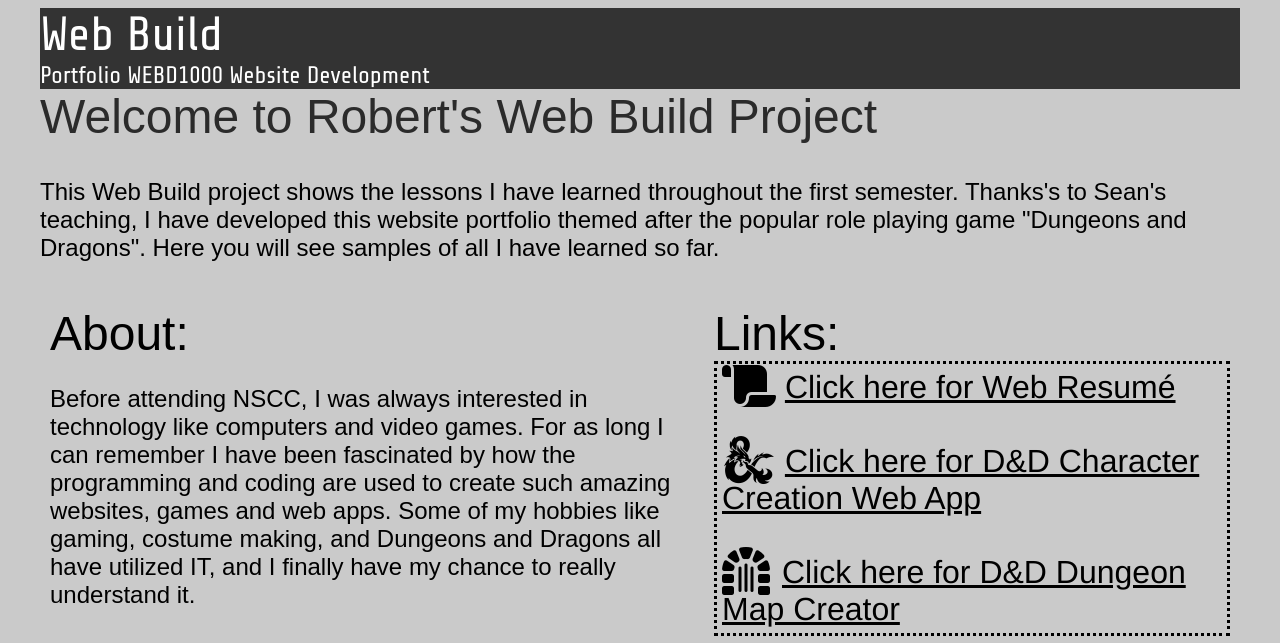
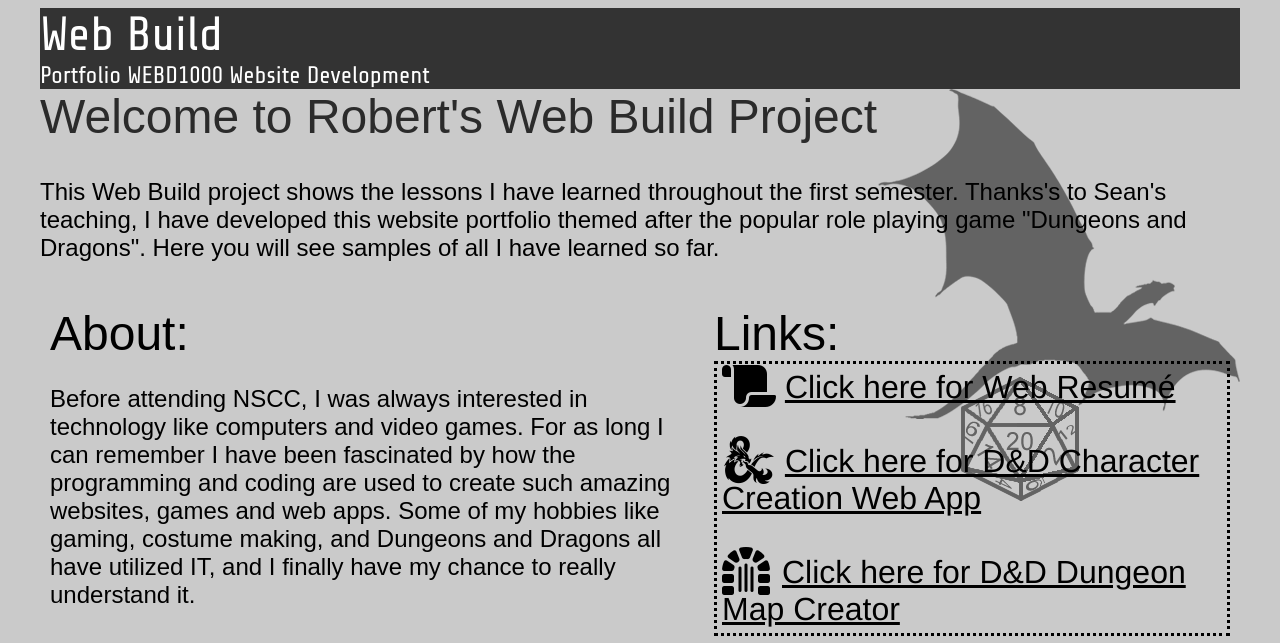
Before and after one commit to Raiz-Jirra/web-build-portfolio, a plain HTML site: page index.html in a window 1280 px wide. Shown: the top 643 px of the page. Drawn offline with Linux system fonts and the light colour scheme.

Commit message:
web build 5

```diff
--- a/css/styles.css
+++ b/css/styles.css
@@ -31,7 +31,7 @@
 
 main {
     max-width:1200px;
-    background-image: url(./images/dragonopt.png);
+    background-image: url(../images/dragonopt.png);
     background-repeat: no-repeat;
     background-position-x:right;
     /* border: red solid 5px; */
```
